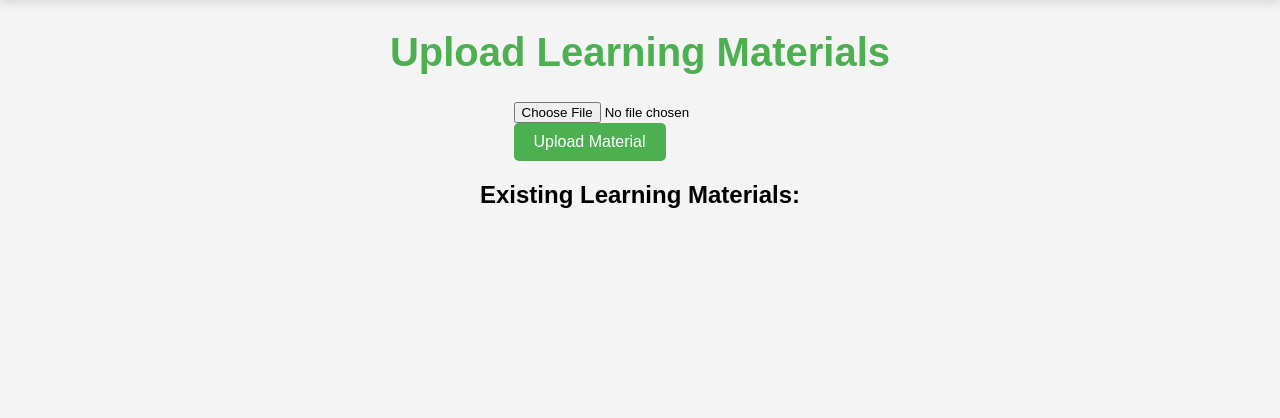
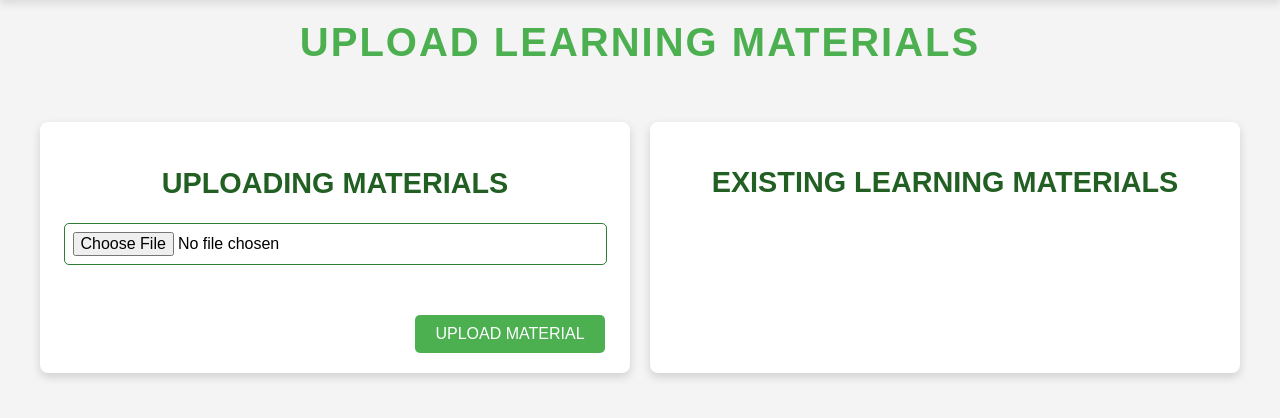
Before and after one commit to JhustineRenz/GAD, a PHP site: page /add_learning_materials.php in a window 1280 px wide. Shown: the part 52-470 px from the top of the page. Run offline with PHP 8.4, Linux system fonts and the light colour scheme; a user stored in the database is signed in; data that the repository does not hold is empty.

Commit message:
COMMIT COMMIT COMMIT HAHAHAHAHA

```diff
--- a/staff/add_learning_materials.php
+++ b/staff/add_learning_materials.php
@@ -8,10 +8,17 @@ if (!isset($_SESSION['staff_logged_in'])) {
 }
 
 $course_id = $_GET['course_id'] ?? null;
+$success_message = '';
+$error_message = '';
 
 if ($_SERVER['REQUEST_METHOD'] == 'POST' && isset($_FILES['learning_file'])) {
     $file = $_FILES['learning_file'];
-    $target_dir = "../staff/upload/learning_materials/";
+    $target_dir = "../staff/upload/add_learning_materials/";
+
+    if (!is_dir($target_dir)) {
+        mkdir($target_dir, 0777, true);
+    }
+
     $target_file = $target_dir . basename($file["name"]);
 
     if (move_uploaded_file($file["tmp_name"], $target_file)) {
@@ -29,7 +36,6 @@ if ($_SERVER['REQUEST_METHOD'] == 'POST' && isset($_FILES['learning_file'])) {
     }
 }
 
-// Fetch existing learning materials
 $query = "SELECT * FROM learning_materials WHERE course_id = ?";
 $stmt = $conn->prepare($query);
 $stmt->bind_param("i", $course_id);
@@ -39,38 +45,54 @@ $result = $stmt->get_result();
 
 <!DOCTYPE html>
 <html lang="en">
-
 <head>
     <meta charset="UTF-8">
     <meta name="viewport" content="width=device-width, initial-scale=1.0">
     <title>Upload Learning Materials</title>
-    <link rel="stylesheet" href="../staff/assets/css/add_course_section.css">
+    <link rel="stylesheet" href="../staff/assets/css/add_learning_materials.css">
+    <script>
+        // Hide the notification after 3 seconds
+        document.addEventListener("DOMContentLoaded", function() {
+            setTimeout(function() {
+                const successMessage = document.querySelector(".learning-materials-success-message");
+                const errorMessage = document.querySelector(".learning-materials-error-message");
+                if (successMessage) successMessage.style.display = "none";
+                if (errorMessage) errorMessage.style.display = "none";
+            }, 3000);
+        });
+    </script>
 </head>
-
 <body>
     <?php include '../staff/assets/common/StaffNavBar.php'; ?>
 
-    <h1>Upload Learning Materials</h1>
+    <h1 class="learning-materials-title">UPLOAD LEARNING MATERIALS</h1>
 
-    <?php if (isset($success_message)): ?>
-        <p class="success-message"><?php echo $success_message; ?></p>
+    <?php if ($success_message): ?>
+        <p class="learning-materials-success-message"><?php echo $success_message; ?></p>
     <?php endif; ?>
-    <?php if (isset($error_message)): ?>
-        <p class="error-message"><?php echo $error_message; ?></p>
+    <?php if ($error_message): ?>
+        <p class="learning-materials-error-message"><?php echo $error_message; ?></p>
     <?php endif; ?>
 
-    <form method="POST" enctype="multipart/form-data">
-        <input type="file" name="learning_file" required><br>
-        <button type="submit">Upload Material</button>
-    </form>
+    <div class="learning-materials-container">
+        <div class="learning-materials-form-container">
+            <h2 class="learning-materials-upload-title">UPLOADING MATERIALS</h2>
+            <form method="POST" enctype="multipart/form-data" class="learning-materials-form">
+                <input type="file" name="learning_file" class="learning-materials-file-input" required>
+                <button type="submit" class="learning-materials-upload-button">UPLOAD MATERIAL</button>
+            </form>
+        </div>
 
-    <h2>Existing Learning Materials:</h2>
-    <ul>
-        <?php while ($row = $result->fetch_assoc()): ?>
-            <li><a href="<?php echo $row['file_path']; ?>" target="_blank"><?php echo basename($row['file_path']); ?></a>
-            </li>
-        <?php endwhile; ?>
-    </ul>
+        <div class="learning-materials-existing-container">
+            <h2 class="learning-materials-existing-title">EXISTING LEARNING MATERIALS</h2>
+            <ul class="learning-materials-list">
+                <?php while ($row = $result->fetch_assoc()): ?>
+                    <li class="learning-materials-item">
+                        <a href="<?php echo $row['file_path']; ?>" target="_blank" class="learning-materials-link"><?php echo basename($row['file_path']); ?></a>
+                    </li>
+                <?php endwhile; ?>
+            </ul>
+        </div>
+    </div>
 </body>
-
 </html>
--- /dev/null
+++ b/staff/assets/css/add_learning_materials.css
@@ -0,0 +1,229 @@
+/* General body styling */
+body {
+    font-family: Arial, sans-serif;
+    background-color: #f4f4f4;
+    margin: 0;
+    padding: 0;
+    display: flex;
+    flex-direction: column;
+    align-items: center;
+    min-height: 100vh;
+    overflow: hidden;
+}
+
+/* Navigation bar styling */
+.navbar {
+    width: 100vw;
+    background-color: #4CAF50;
+    color: white;
+    display: flex;
+    justify-content: space-between;
+    align-items: center;
+    padding: 10px 20px;
+    box-sizing: border-box;
+}
+
+/* Page title styling */
+.learning-materials-title {
+    color: #4CAF50;
+    margin-top: 20px;
+    font-size: 2.5rem;
+    text-align: center;
+    text-transform: uppercase;
+    letter-spacing: 2px;
+}
+
+/* Success and error messages positioned absolutely */
+.learning-materials-success-message,
+.learning-materials-error-message {
+    font-size: 1rem;
+    padding: 10px;
+    max-width: 600px;
+    border-radius: 5px;
+    position: absolute;
+    top: 105px;
+    z-index: 10;
+    left: 50%;
+    transform: translateX(-50%);
+}
+
+.learning-materials-success-message {
+    background-color: #e8f5e9;
+    color: #28a745;
+    border: 1px solid #28a745;
+}
+
+.learning-materials-error-message {
+    background-color: #fdecea;
+    color: #dc3545;
+    border: 1px solid #dc3545;
+}
+
+/* Container for side-by-side layout */
+.learning-materials-container {
+    display: flex;
+    gap: 20px;
+    max-width: 1200px;
+    width: 100%;
+    padding: 10px;
+    margin-top: 20px;
+}
+
+/* Form container styling */
+.learning-materials-form-container {
+    flex: 1;
+    background-color: #fff;
+    padding: 20px;
+    border-radius: 8px;
+    box-shadow: 0 4px 10px rgba(0, 0, 0, 0.15);
+    text-align: center;
+}
+
+/* Title for Uploading Materials */
+.learning-materials-upload-title {
+    color: #215f23;
+    font-size: 1.8rem;
+    text-align: center;
+    text-transform: uppercase;
+    margin-bottom: 13px;
+    margin-top: 25px;
+}
+
+/* Styling the form to stack input and button */
+.learning-materials-form {
+    display: flex;
+    flex-direction: column;
+    align-items: center;
+}
+
+/* File input styling */
+.learning-materials-file-input {
+    margin-top: 10px;
+    font-size: 1rem;
+    padding: 8px;
+    width: 100%;
+    max-width: 525px;
+    border: 1px solid #2e7d32;
+    border-radius: 5px;
+}
+
+/* Upload button styling */
+.learning-materials-upload-button {
+    background-color: #4CAF50;
+    color: white;
+    font-size: 1rem;
+    padding: 10px 20px;
+    border: none;
+    border-radius: 5px;
+    cursor: pointer;
+    transition: background-color 0.3s, transform 0.1s;
+    margin-top: 50px;
+    width: 100%;
+    max-width: 190px;
+    margin-left: 350px;
+}
+
+.learning-materials-upload-button:hover {
+    background-color: #2e7d32;
+    transform: scale(1.05);
+}
+
+.learning-materials-upload-button:active {
+    transform: scale(0.95);
+}
+
+/* Existing materials container styling with scroll */
+.learning-materials-existing-container {
+    flex: 1;
+    background-color: #fff;
+    padding: 20px;
+    border-radius: 8px;
+    box-shadow: 0 4px 10px rgba(0, 0, 0, 0.15);
+    max-height: 400px;
+    overflow-y: auto;
+}
+
+/* Thin scrollbar styling */
+.learning-materials-existing-container::-webkit-scrollbar {
+    width: 8px;
+}
+
+.learning-materials-existing-container::-webkit-scrollbar-track {
+    background: #f4f4f4;
+    border-radius: 8px;
+}
+
+.learning-materials-existing-container::-webkit-scrollbar-thumb {
+    background-color: #cccccc;
+    border-radius: 8px;
+}
+
+/* Existing materials title styling */
+.learning-materials-existing-title {
+    color: #215f23;
+    font-size: 1.8rem;
+    text-align: center;
+    text-transform: uppercase;
+}
+
+/* Existing learning materials list styling */
+.learning-materials-list {
+    list-style-type: none;
+    padding: 0;
+    margin: 20px 0;
+}
+
+.learning-materials-item {
+    background-color: #ffffff;
+    border: 1px solid #ddd;
+    padding: 10px 15px;
+    margin-bottom: 10px;
+    border-radius: 5px;
+    box-shadow: 0 2px 5px rgba(0, 0, 0, 0.1);
+    transition: transform 0.2s;
+}
+
+.learning-materials-item:hover {
+    transform: scale(1.02);
+}
+
+.learning-materials-link {
+    color: #007bff;
+    text-decoration: none;
+    font-weight: bold;
+}
+
+.learning-materials-link:hover {
+    color: #0056b3;
+    text-decoration: underline;
+}
+
+/* Responsive adjustments */
+@media (max-width: 768px) {
+    .learning-materials-container {
+        flex-direction: column;
+        align-items: center;
+    }
+
+    .learning-materials-title {
+        font-size: 1.8rem;
+    }
+
+    .learning-materials-existing-title,
+    .learning-materials-upload-title {
+        font-size: 1.6rem;
+    }
+}
+
+@media (max-width: 480px) {
+    .learning-materials-title,
+    .learning-materials-existing-title,
+    .learning-materials-upload-title {
+        font-size: 1.5rem;
+    }
+
+    .learning-materials-upload-button {
+        font-size: 0.9rem;
+        padding: 8px 16px;
+    }
+}
```
Also changed, not shown: staff/add_seminar.php (+45 -18 lines), staff/assets/css/add_seminar.css (added, +270 -0 lines), staff/upload/seminars/WIN_20210218_15_31_55_Pro.jpg (added), staff/upload/seminars/WIN_20210403_19_35_43_Pro.jpg (added), 6 other files.
